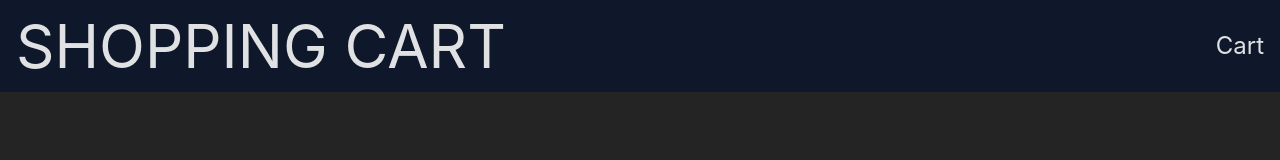
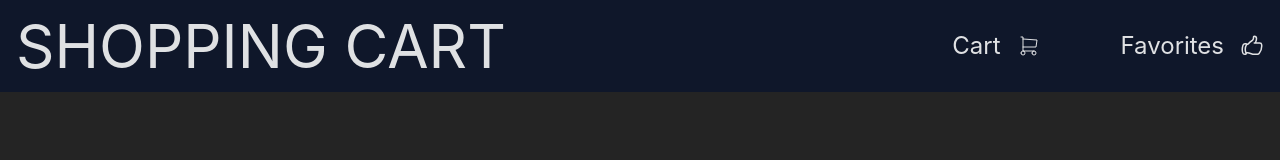
Before and after one commit to tomasquinteros/E-COMMERCE, a React (Vite) app: page / in a window 1280 px wide. Shown: the top 160 px of the page. Built offline with nearby package versions, Linux system fonts and the light colour scheme.

Commit message:
change header

```diff
--- a/src/components/Header.jsx
+++ b/src/components/Header.jsx
@@ -1,10 +1,22 @@
+import { NavLink } from 'react-router-dom'
+import { CartIcon, AddFavoritesIcon } from './Icons'
 export const Header = () => {
   return (
     <header className='bg-slate-900 w-full'>
-      <div className='max-w-7xl flex justify-between p-4 items-center m-auto'>
-        <h1 className='text-6xl'> SHOPPING CART </h1>
-        <button className='text-2xl'>Cart</button>
-      </div>
+      <nav className='max-w-7xl flex justify-between p-4 items-center m-auto'>
+        <NavLink className='text-6xl' to='/'> SHOPPING CART </NavLink>
+        <section className='flex gap-20'>
+          <NavLink className='flex gap-4 items-center' to='/cart'>
+            <span className='text-2xl'>Cart</span>
+            <CartIcon />
+          </NavLink>
+          <NavLink className='flex gap-4 items-center' to='/favorites'>
+            <span className='text-2xl'>Favorites</span>
+            <AddFavoritesIcon />
+          </NavLink>
+        </section>
+
+      </nav>
     </header>
   )
 }
```
